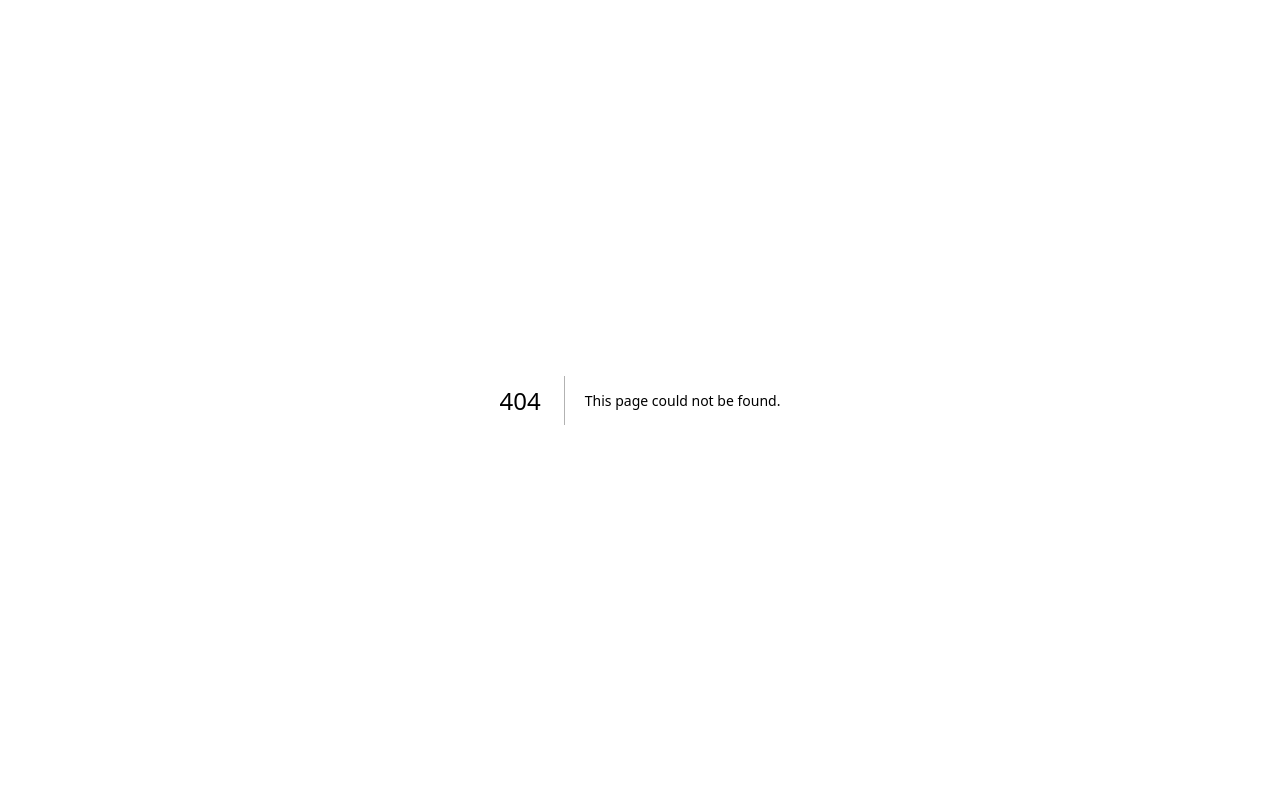
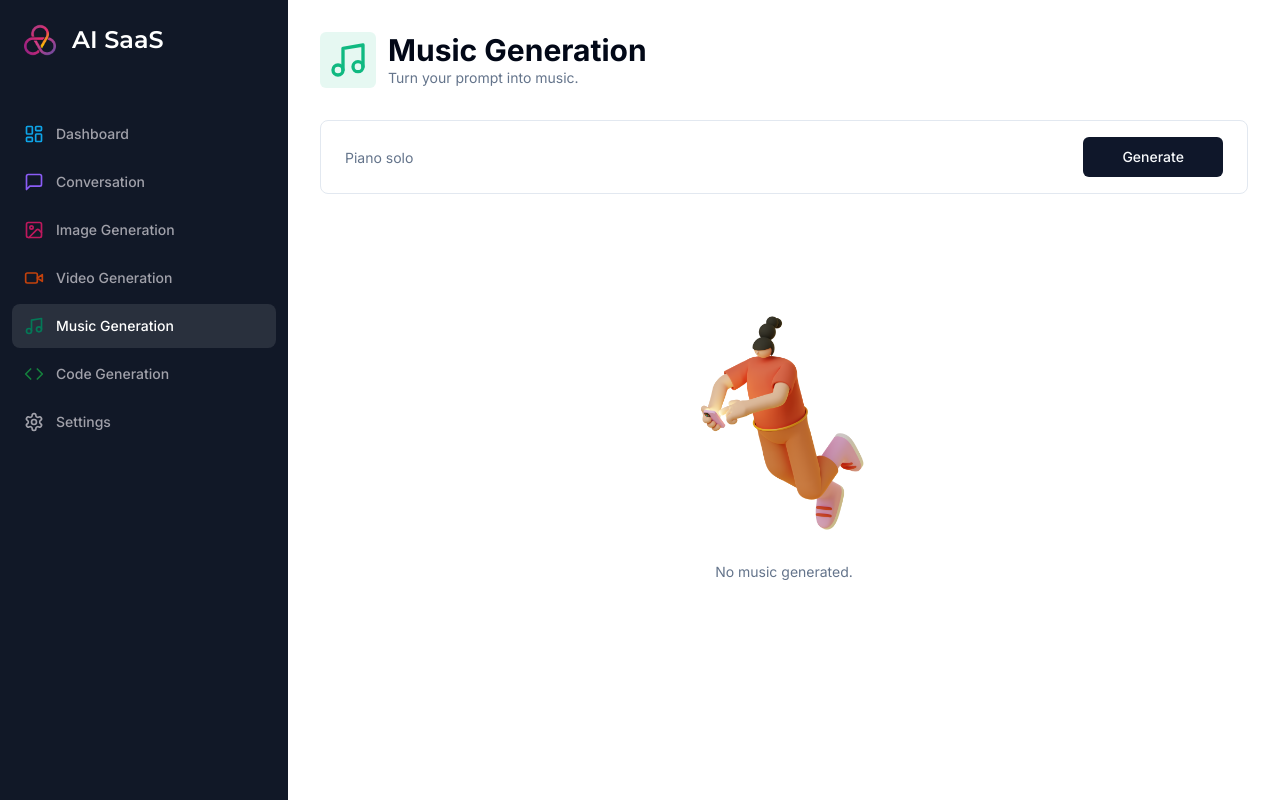
Before and after one commit to Utsavrawar27/AI-SaaS-Tool-Gateway, a Next.js app: page /music in a window 1280 px wide. Before the commit this address had no page. Built offline with nearby package versions, Linux system fonts and the light colour scheme.

Commit message:
dashboard routes for music

```diff
--- /dev/null
+++ b/app/(dashboard)/(routes)/music/constants.ts
@@ -0,0 +1,7 @@
+import * as z from "zod";
+
+export const formSchema = z.object({
+  prompt: z.string().min(1, {
+    message: "Music prompt is required"
+  }),
+});
--- /dev/null
+++ b/app/(dashboard)/(routes)/music/page.tsx
@@ -0,0 +1,120 @@
+"use client";
+
+import * as z from "zod";
+import axios from "axios";
+import { useState } from "react";
+import { zodResolver } from "@hookform/resolvers/zod";
+import { useForm } from "react-hook-form";
+import { toast } from "react-hot-toast";
+import { useRouter } from "next/navigation";
+import { Music, Send } from "lucide-react";
+
+import { Heading } from "@/components/heading";
+import { Button } from "@/components/ui/button";
+import { Input } from "@/components/ui/input";
+import { Form, FormControl, FormField, FormItem } from "@/components/ui/form";
+import { Loader } from "@/components/loader";
+import { Empty } from "@/components/ui/empty";
+import { useProModal } from "@/hooks/use-pro-modal";
+
+import { formSchema } from "./constants";
+
+const MusicPage = () => {
+  const proModal = useProModal();
+  const router = useRouter();
+  const [music, setMusic] = useState<string>();
+
+  const form = useForm<z.infer<typeof formSchema>>({
+    resolver: zodResolver(formSchema),
+    defaultValues: {
+      prompt: "",
+    }
+  });
+
+  const isLoading = form.formState.isSubmitting;
+
+  const onSubmit = async (values: z.infer<typeof formSchema>) => {
+    try {
+      setMusic(undefined);
+
+      const response = await axios.post('/api/music', values);
+      console.log(response)
+
+      setMusic(response.data.audio);
+      form.reset();
+    } catch (error: any) {
+      if (error?.response?.status === 403) {
+        proModal.onOpen();
+      } else {
+        toast.error("Something went wrong.");
+      }
+    } finally {
+      router.refresh();
+    }
+  }
+
+  return (
+    <div>
+      <Heading
+        title="Music Generation"
+        description="Turn your prompt into music."
+        icon={Music}
+        iconColor="text-emerald-500"
+        bgColor="bg-emerald-500/10"
+      />
+      <div className="px-4 lg:px-8">
+        <Form {...form}>
+          <form
+            onSubmit={form.handleSubmit(onSubmit)}
+            className="
+              rounded-lg
+              border
+              w-full
+              p-4
+              px-3
+              md:px-6
+              focus-within:shadow-sm
+              grid
+              grid-cols-12
+              gap-2
+            "
+          >
+            <FormField
+              name="prompt"
+              render={({ field }) => (
+                <FormItem className="col-span-12 lg:col-span-10">
+                  <FormControl className="m-0 p-0">
+                    <Input
+                      className="border-0 outline-none focus-visible:ring-0 focus-visible:ring-transparent"
+                      disabled={isLoading}
+                      placeholder="Piano solo"
+                      {...field}
+                    />
+                  </FormControl>
+                </FormItem>
+              )}
+            />
+            <Button className="col-span-12 lg:col-span-2 w-full" type="submit" disabled={isLoading} size="icon">
+              Generate
+            </Button>
+          </form>
+        </Form>
+        {isLoading && (
+          <div className="p-20">
+            <Loader />
+          </div>
+        )}
+        {!music && !isLoading && (
+          <Empty label="No music generated." />
+        )}
+        {music && (
+          <audio controls className="w-full mt-8">
+            <source src={music} />
+          </audio>
+        )}
+      </div>
+    </div>
+   );
+}
+
+export default MusicPage;
```
